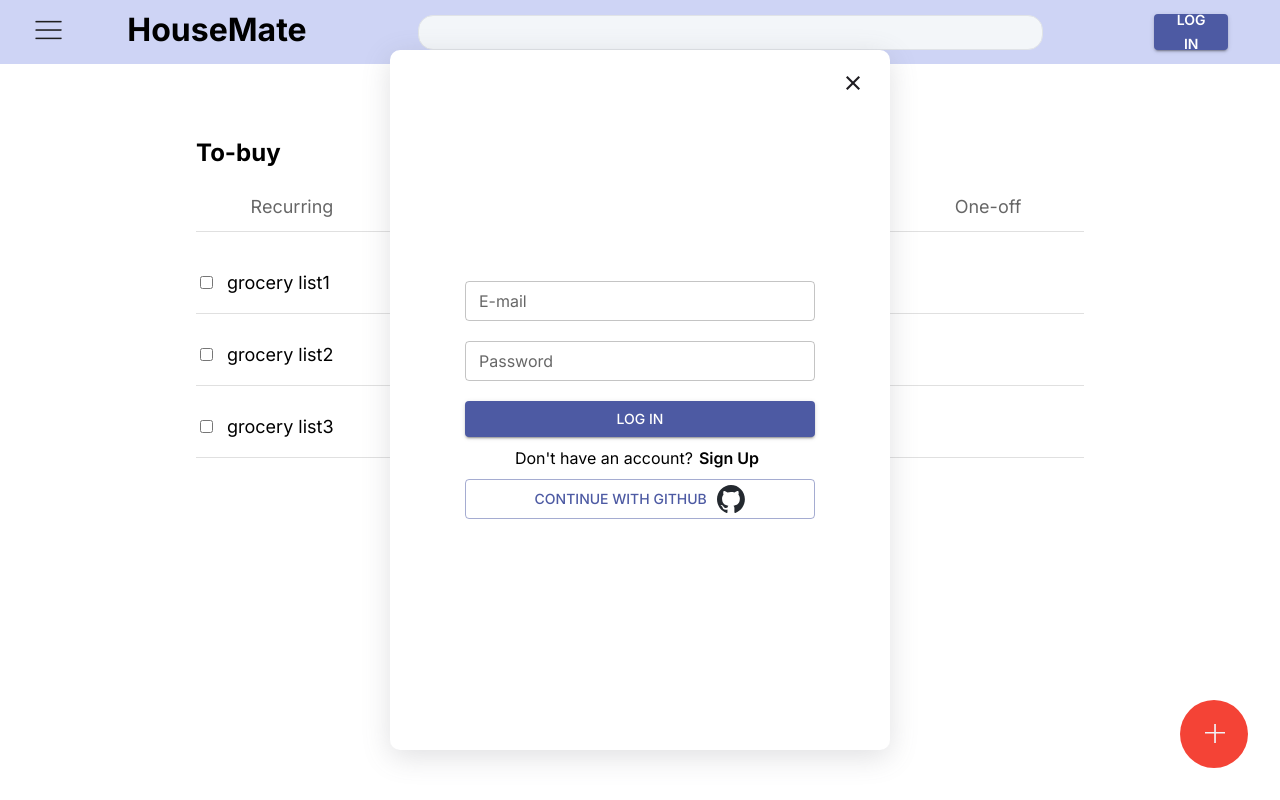
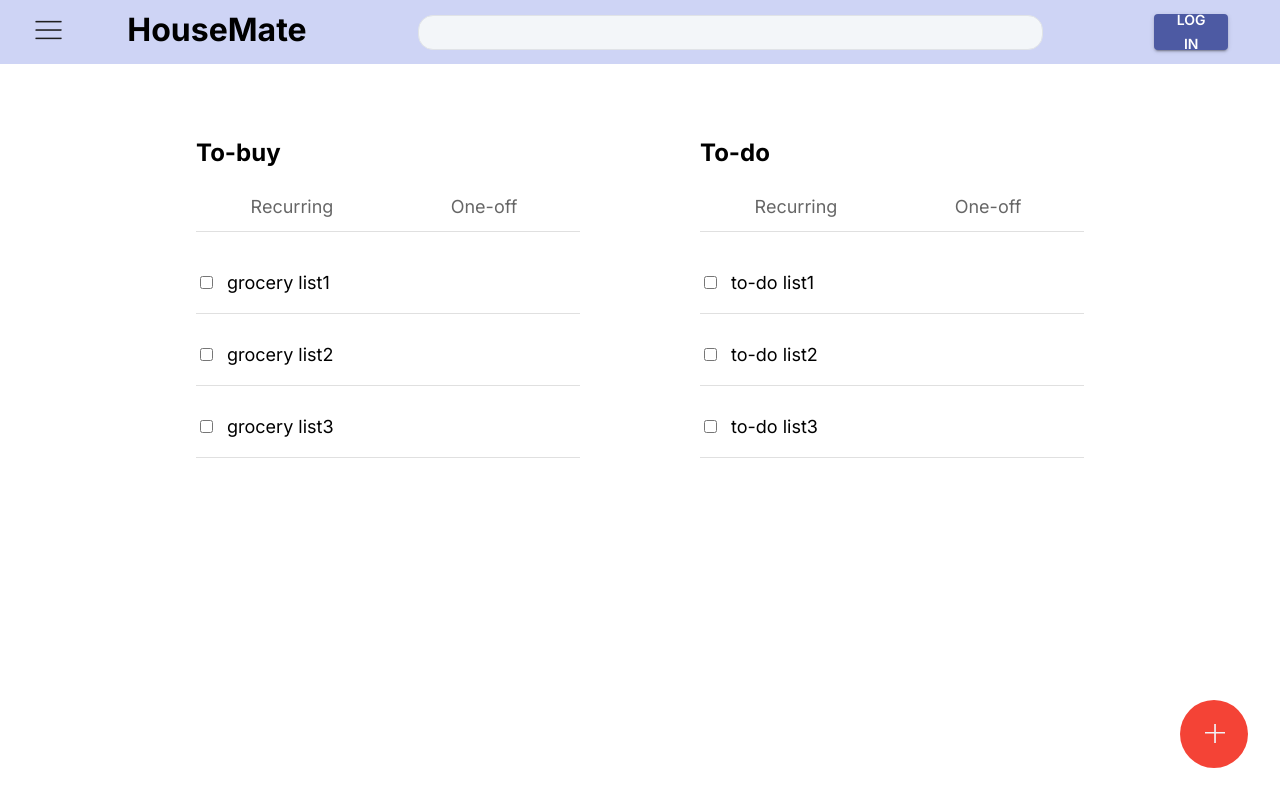
Before and after one commit to yublee71/WEB_HouseMate_FE, a React (Vite) app: page / in a window 1280 px wide. Built offline with nearby package versions, Linux system fonts and the light colour scheme; no server answers; some icons are missing.

Commit message:
fix: change default val for isloginpopupopen

```diff
--- a/src/components/auth/profiles.jsx
+++ b/src/components/auth/profiles.jsx
@@ -15,7 +15,7 @@ import Settings from "@mui/icons-material/Settings";
 import AccountCircleIcon from "@mui/icons-material/AccountCircle";
 
 export function Profiles() {
-  const [isLoginPopupOpen, setIsLoginPopupOpen] = useState(true);
+  const [isLoginPopupOpen, setIsLoginPopupOpen] = useState(false);
   const [usr, setUser] = useState(null);
   useEffect(() => {
     const unsubscribe = onAuthStateChanged(auth, (usr) => {
```
